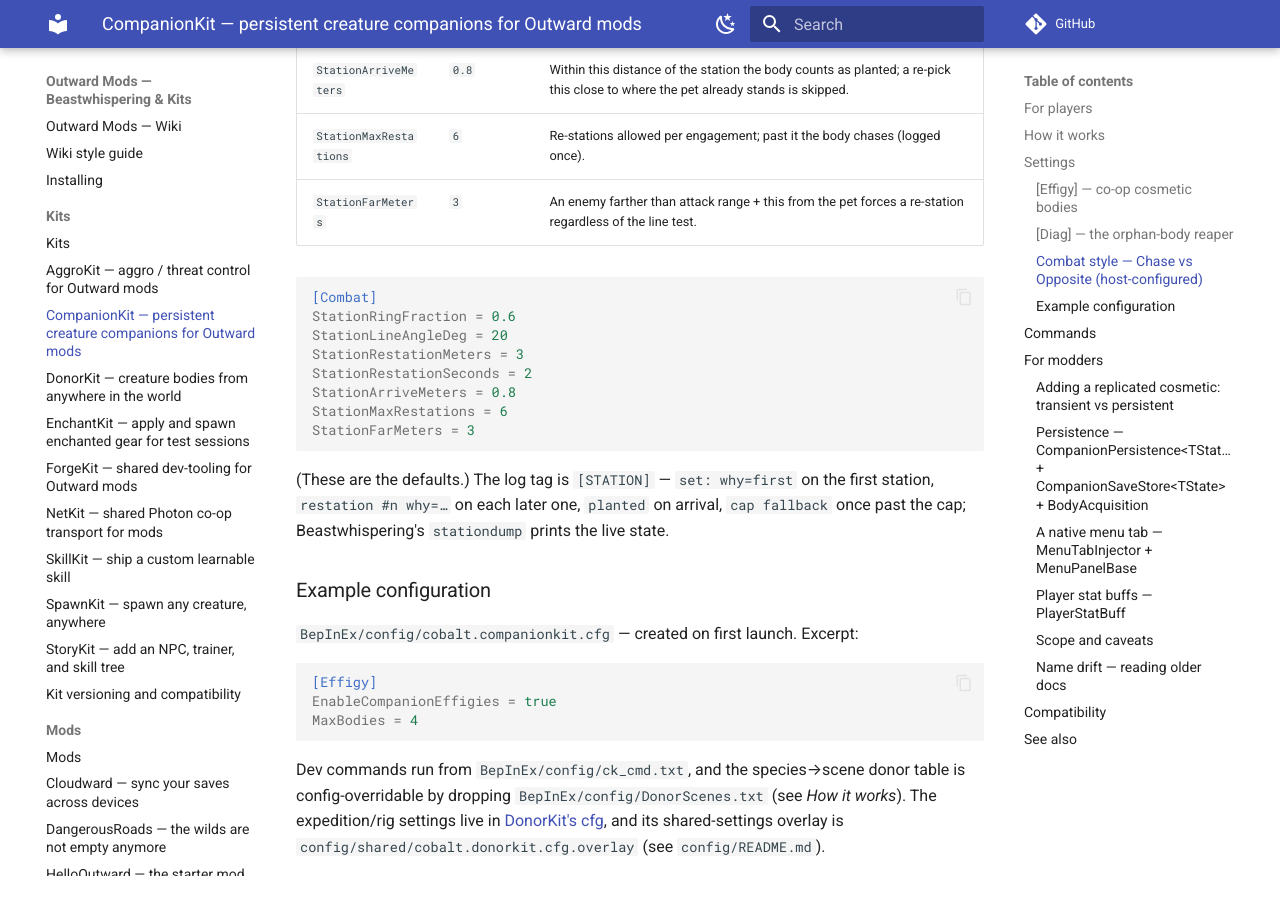
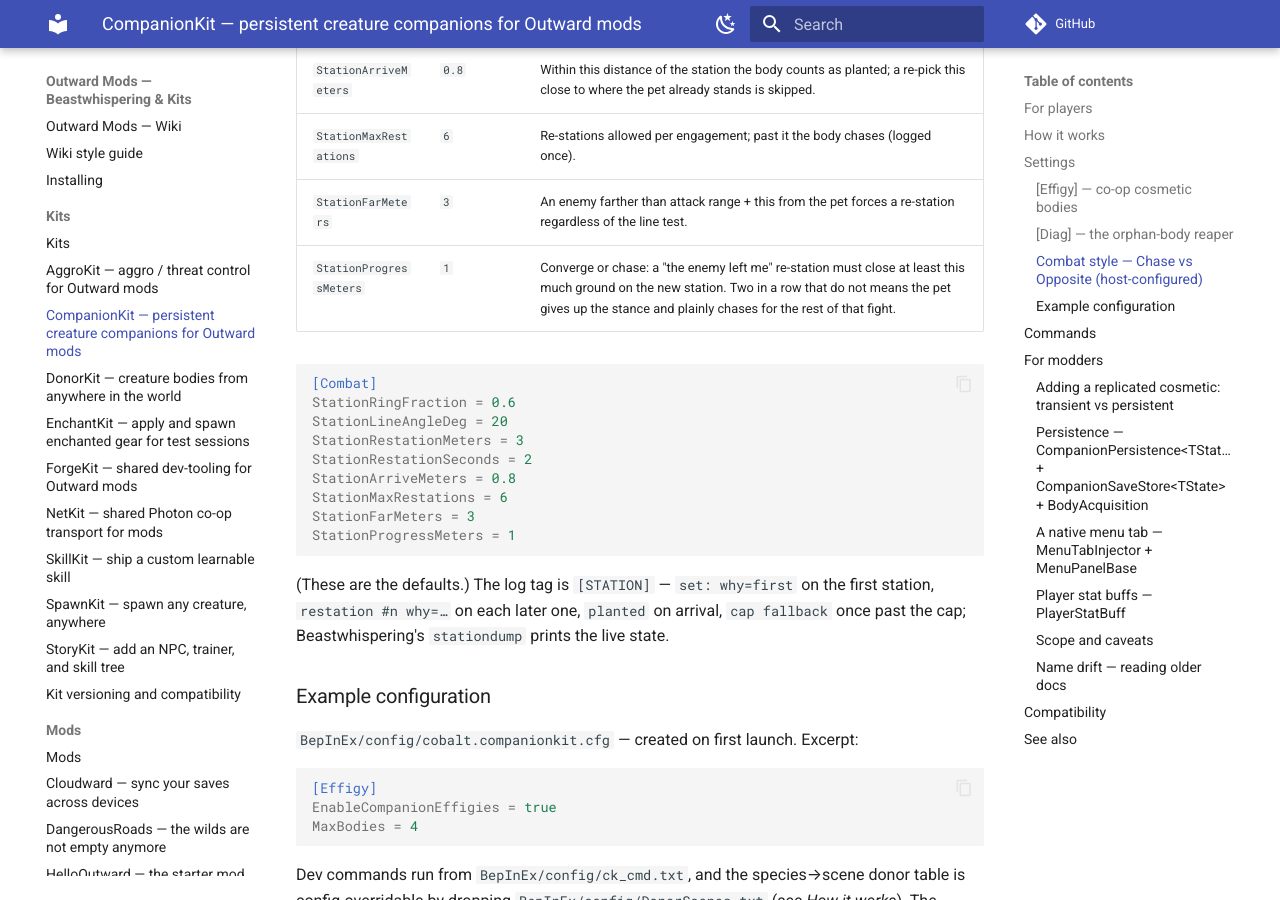
Before and after one commit to cobalt-craft/outward-mods-wiki, an MkDocs documentation site: the page built from docs/kits/companionkit.md, in a window 1280 px wide and 900 px high, scrolled down 4411 px. Built offline with MkDocs 1.6.1 and Material for MkDocs 9.7.7, drawn with Linux system fonts in a browser that asks for light colours; comment, search, counter and statistics services are not loaded.

Commit message:
Sync wiki from source @ 3ebbfb9

````diff
--- a/docs/kits/companionkit.md
+++ b/docs/kits/companionkit.md
@@ -137,6 +137,7 @@ Beastwhispering they live in `BepInEx/config/cobalt.beastwhispering.cfg`, sectio
 | `StationArriveMeters` | `0.8` | Within this distance of the station the body counts as planted; a re-pick this close to where the pet already stands is skipped. |
 | `StationMaxRestations` | `6` | Re-stations allowed per engagement; past it the body chases (logged once). |
 | `StationFarMeters` | `3` | An enemy farther than attack range + this from the pet forces a re-station regardless of the line test. |
+| `StationProgressMeters` | `1` | Converge or chase: a "the enemy left me" re-station must close at least this much ground on the new station. Two in a row that do not means the pet gives up the stance and plainly chases for the rest of that fight. |
 
 ```ini
 [Combat]
@@ -147,6 +148,7 @@ StationRestationSeconds = 2
 StationArriveMeters = 0.8
 StationMaxRestations = 6
 StationFarMeters = 3
+StationProgressMeters = 1
 ```
 
 (These are the defaults.) The log tag is `[STATION]` — `set: why=first` on the first station,
````
